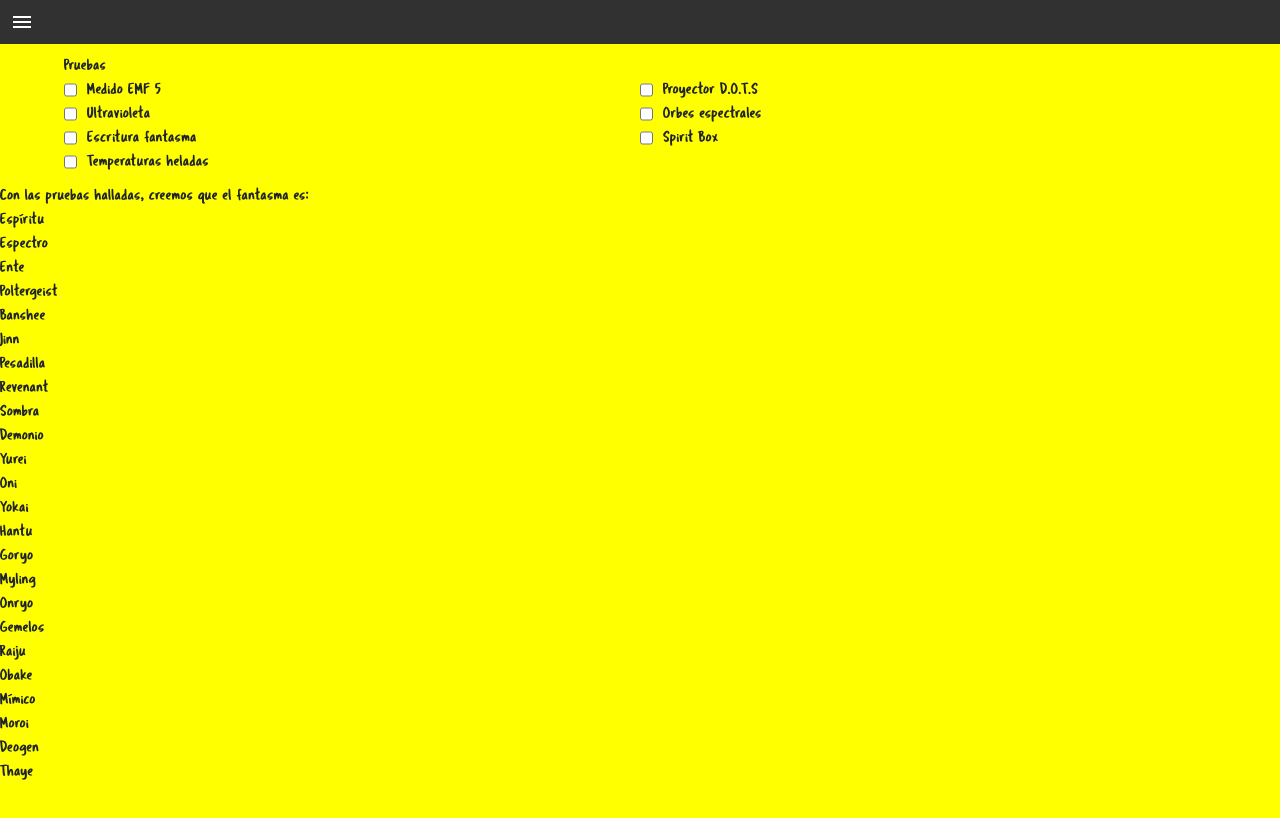
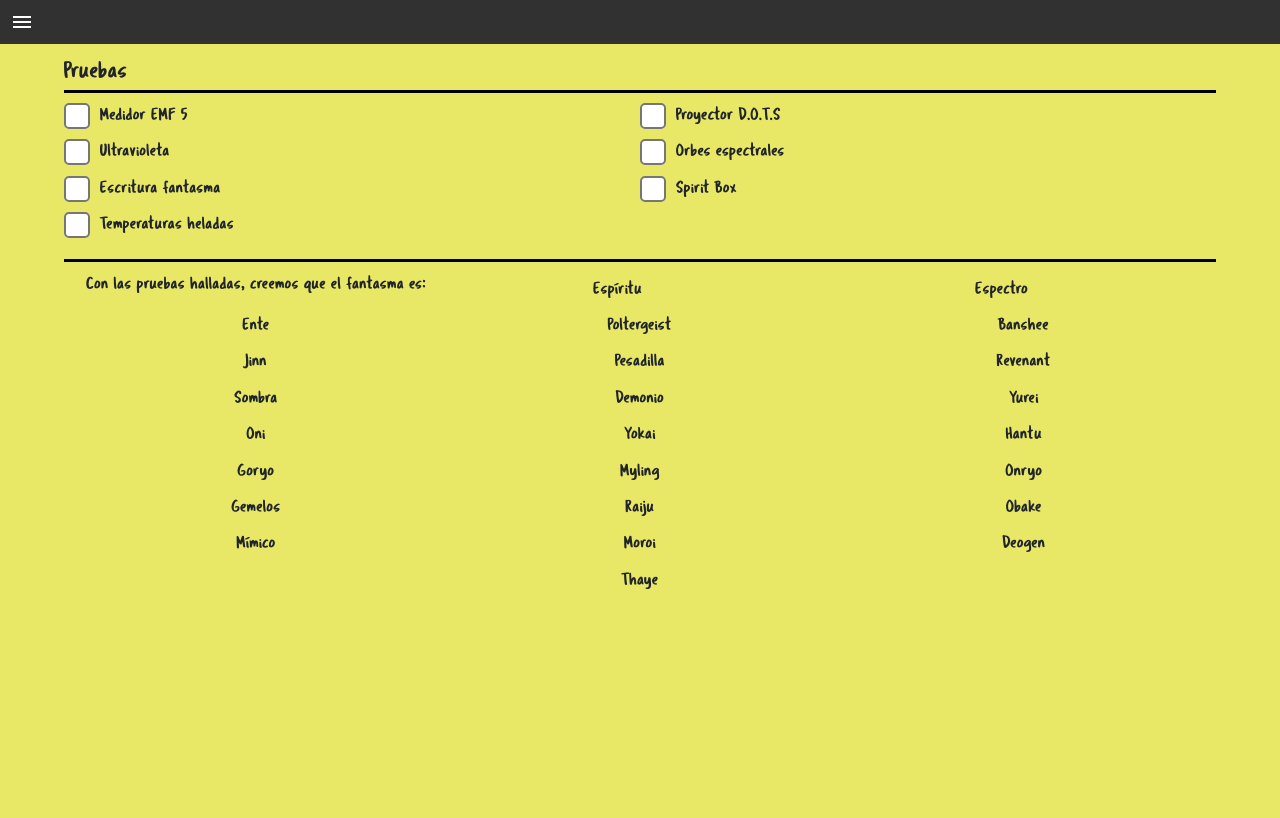
Before and after one commit to Magux14/boardgames, a React (Vite) app: page /boardgames/phasmophobia-filter in a window 1280 px wide. Shown: the top 818 px of the page. Built offline with nearby package versions, Linux system fonts and the light colour scheme.

Commit message:
feat: página de filtros phasmopobia

```diff
--- a/data/phasmophobia-data.js
+++ b/data/phasmophobia-data.js
@@ -3,7 +3,7 @@
 
 export const phasmophobiaEquipmentName = [
     {
-        name: 'Medido EMF 5',
+        name: 'Medidor EMF 5',
         property: 'emf5'
     },
     {
@@ -32,7 +32,7 @@
     },
 ]
 
-export const PhasmophobiaEquipmentTests = {
+export const phasmophobiaEquipmentTests = {
     emf5: false,
     dots: false,
     ultraviolet: false,
@@ -40,17 +40,6 @@
     ghostWriting: false,
     spiritBox: false,
     freezing: false
-}
-
-
-export const defaultPhasmophobiaTests2 = {
-    emf5: true,
-    dots: true,
-    ultraviolet: true,
-    orbs: true,
-    ghostWriting: true,
-    spiritBox: true,
-    freezing: true
 }
 
 export const phasmophobiaGhostList = [
--- a/src/pages/PhasmophobiaFilterPage.css
+++ b/src/pages/PhasmophobiaFilterPage.css
@@ -1,6 +1,6 @@
 #notebook-container {
     height: 100%;
-    background: yellow;
+    background: rgb(232, 232, 102);
     font-family: 'tragicMarker';
 
     #test-container {
@@ -8,18 +8,28 @@
             display: flex;
             flex-wrap: wrap;
             justify-items: center;
-            padding: 10px 5% 10px 5%;
+            margin: 10px 5% 10px 5%;
+            padding-bottom: 10px;
+            border-bottom: 3px solid black;
 
             >label {
+                font-size: 1.5em;
                 flex-basis: 100%;
+                margin-top: 10px;
+                margin-bottom: 10px;
+                border-bottom: 3px solid black;
             }
 
             .test-item {
                 display: flex;
+                font-size: 1.1em;
                 flex-basis: 50%;
+                padding-bottom: 10px;
 
                 input {
-                    margin-right: 10px;
+                    margin-right: 5px;
+                    zoom: 2;
+                    accent-color: black;
                 }
 
                 &&:last-child {
@@ -27,5 +37,36 @@
                 }
             }
         }
+
+        #filtered-container {
+            font-size: 1.1em;
+            display: flex;
+            flex-wrap: wrap;
+            justify-content: center;
+            margin: 10px 5% 10px 5%;
+
+            >label {
+                text-align: center;
+            }
+
+            .ghost-item {
+                display: flex;
+                justify-content: center;
+                flex-basis: 33.33%;
+                padding: 5px;
+
+                .selected {
+                    box-sizing: border-box;
+                    border: 2px solid black;
+                    border-radius: 50%;
+                    padding: 0 10% 0 10%;
+                }
+            }
+
+            .no-match {
+                opacity: 0.2;
+            }
+
+        }
     }
 }
--- a/src/pages/PhasmophobiaFilterPage.jsx
+++ b/src/pages/PhasmophobiaFilterPage.jsx
@@ -1,9 +1,50 @@
-import React from 'react'
-import { phasmophobiaEquipmentName, phasmophobiaGhostList } from '../../data/phasmophobia-data';
+import React, { useEffect, useState } from 'react'
+import { phasmophobiaEquipmentName, phasmophobiaEquipmentTests, phasmophobiaGhostList } from '../../data/phasmophobia-data';
 import './PhasmophobiaFilterPage.css';
 import { Header } from './../components/header/Header'
 
 export const PhasmophobiaFilterPage = () => {
+
+    const [filters, setFilters] = useState(phasmophobiaEquipmentTests);
+    const [ghostListFiltered, setGhostListFiltered] = useState(phasmophobiaGhostList);
+
+    const handleChenbox = (property, value) => {
+        setFilters({
+            ...filters,
+            [property]: value
+        });
+    }
+
+    const filterList = () => {
+        const lstConditionKeys = Object.keys(filters);
+        for (let ghost of ghostListFiltered) {
+            ghost.match = true;
+            for (let key of lstConditionKeys) {
+                if (filters[key] == true) {
+                    if (!ghost[key]) {
+                        ghost.match = false;
+                    }
+                }
+            }
+        }
+        setGhostListFiltered([...ghostListFiltered]);
+    }
+
+    const handleSelected = (selectedIndex) => {
+        for (let i = 0; i < ghostListFiltered.length; i++) {
+            ghostListFiltered[i].selected = false
+            if (i == selectedIndex) {
+                ghostListFiltered[i].selected = true;
+            }
+        }
+
+        setGhostListFiltered([...ghostListFiltered]);
+    }
+
+    useEffect(() => {
+        filterList();
+    }, [filters]);
+
     return (
         <>
             <Header />
@@ -15,20 +56,27 @@
                         {
                             phasmophobiaEquipmentName.map((equipment =>
                                 <div key={equipment.name} className="test-item">
-                                    <input type="checkbox"></input>
+                                    <input type="checkbox" value={filters[equipment.property]}
+                                        onChange={(ev) => handleChenbox(equipment.property, ev.target.checked)
+                                        }></input>
                                     <label>{equipment.name}</label>
                                 </div>
                             ))
                         }
                     </div>
 
-                    <div>
+                    <div id="filtered-container">
 
                         <label>Con las pruebas halladas, creemos que el fantasma es:</label>
-
                         {
-                            phasmophobiaGhostList.map((ghost =>
-                                <div key={ghost.name}> {ghost.name}</div>
+                            ghostListFiltered.map(((ghost, index) =>
+                                <div
+                                    key={ghost.name}
+                                    className={`ghost-item ${!ghost.match ? 'no-match' : ''}`}
+                                    onClick={(() => handleSelected(index))}
+                                >
+                                    <label className={`${ghost.selected ? 'selected' : ''}`}>{ghost.name}</label>
+                                </div>
                             ))
                         }
                     </div>
```
